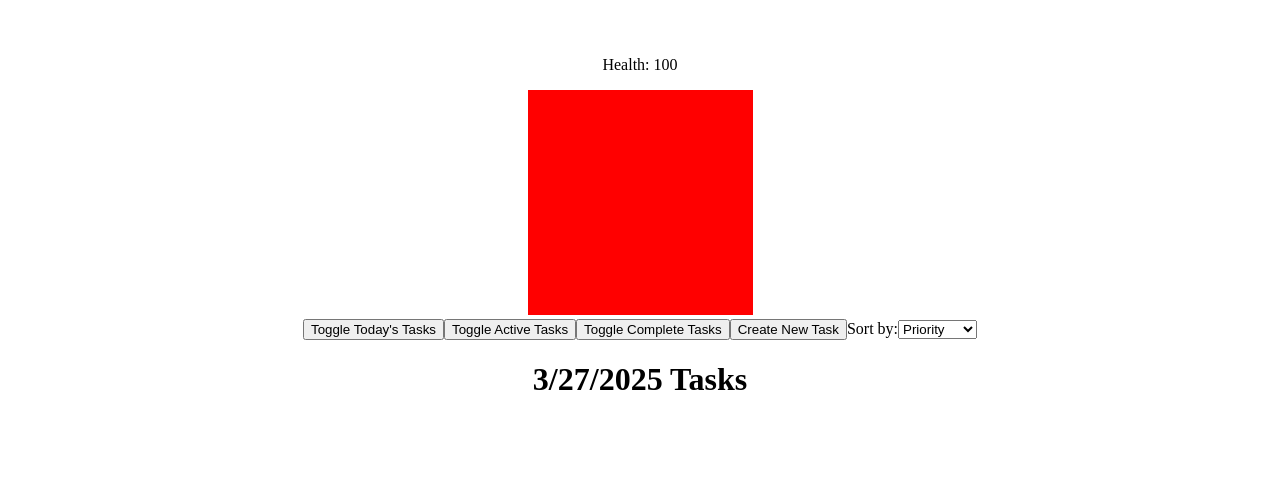
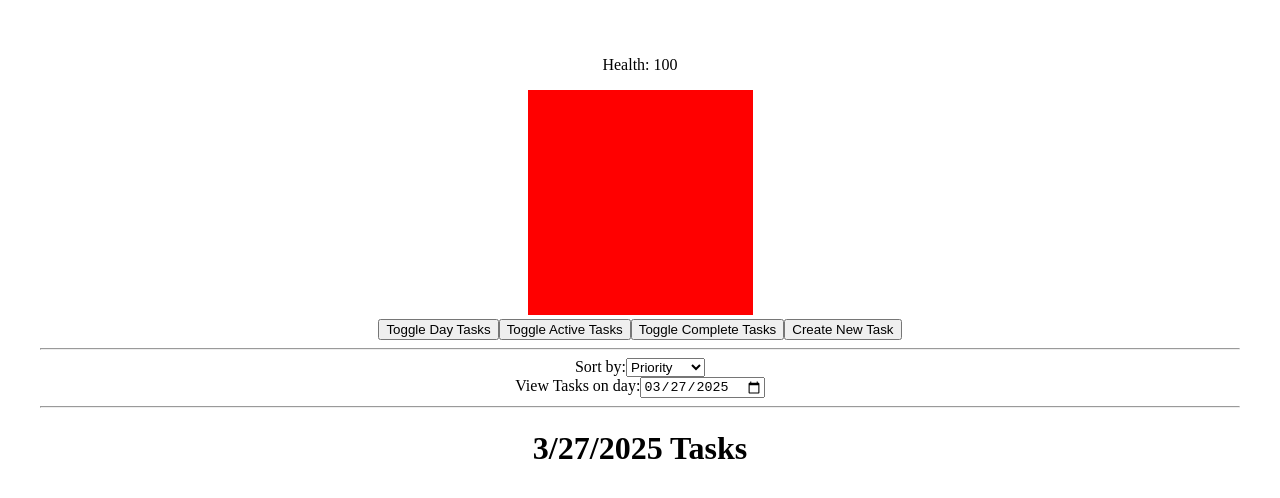
Before and after one commit to QuestlineDJ/task-knight, a React (Vite) app: page / in a window 1280 px wide. Shown: the top 498 px of the page. Built offline with nearby package versions, Linux system fonts and the light colour scheme.

Commit message:
Add ability to select filter date

```diff
--- a/src/TaskSystem.tsx
+++ b/src/TaskSystem.tsx
@@ -27,6 +27,33 @@ export class Task {
     this.due_time = due_time;
     this.done_time = 0;
   }
+}
+
+function computeFieldDate(date: Date, have_seconds = false) : string {
+   // Ugly but \_o_/
+   var due_time_year = date.getFullYear().toString().padStart(4, "0");
+   var due_time_month = (date.getMonth() + 1)
+     .toString()
+     .padStart(2, "0");
+   var due_time_day = date.getDate().toString().padStart(2, "0");
+   var due_time_hour = date.getHours().toString().padStart(2, "0");
+   var due_time_minute = date.getMinutes().toString().padStart(2, "0");
+
+   var composed_time =
+     due_time_year +
+     "-" +
+     due_time_month +
+     "-" +
+     due_time_day;
+
+   if ( have_seconds ) {
+     composed_time += "T" +
+        due_time_hour +
+        ":" +
+        due_time_minute;
+   }
+
+   return composed_time;
 }
 
 function sortByPriority(array: Array<Task>) : Array<Task> {
@@ -207,7 +234,7 @@ export function TaskMaster() {
          type="button"
          onClick={() => setShowTodayTasks(!showTodayTasks)}
       >
-         Toggle Today's Tasks
+         Toggle Day Tasks
       </button>
       <button type="button" onClick={() => setShowActive(!showActive)}>
         Toggle Active Tasks
@@ -222,7 +249,7 @@ export function TaskMaster() {
         }}
       >
         Create New Task
-      </button>
+      </button><hr/>
       <span>
          Sort by:
          <select
@@ -231,7 +258,15 @@ export function TaskMaster() {
             <option value="P">Priority</option>
             <option value="H">Due Date</option>
          </select>
-      </span>
+      </span><br/>
+      <span>
+         View Tasks on day:
+         <input
+            type="date"
+            value={computeFieldDate(filterDate)}
+            onChange={(e) =>{setFilterDate(new Date(e.target.value))}}
+         />
+      </span><hr/>
       <TaskForm callback={handleSave} task={editTask} active={showEditor} cancel_callback={cancel_editor}/>
       <TaskList
          name={filterName}
@@ -345,28 +380,7 @@ function TaskForm({ callback, task, active, cancel_callback }: any) {
 
   const [name, setName] = useState(task.name);
   const [priority, setPriority] = useState(task.priority);
-
-  // Ugly but \_o_/
-  var due_time_raw = new Date(task.due_time * 1000);
-  var due_time_year = due_time_raw.getFullYear().toString().padStart(4, "0");
-  var due_time_month = (due_time_raw.getMonth() + 1)
-    .toString()
-    .padStart(2, "0");
-  var due_time_day = due_time_raw.getDate().toString().padStart(2, "0");
-  var due_time_hour = due_time_raw.getHours().toString().padStart(2, "0");
-  var due_time_minute = due_time_raw.getMinutes().toString().padStart(2, "0");
-
-  var composed_time =
-    due_time_year +
-    "-" +
-    due_time_month +
-    "-" +
-    due_time_day +
-    "T" +
-    due_time_hour +
-    ":" +
-    due_time_minute;
-  const [due, setDue] = useState(composed_time);
+  const [due, setDue] = useState(computeFieldDate(new Date(task.due_time * 1000), true));
 
   return (
     <div>
```
